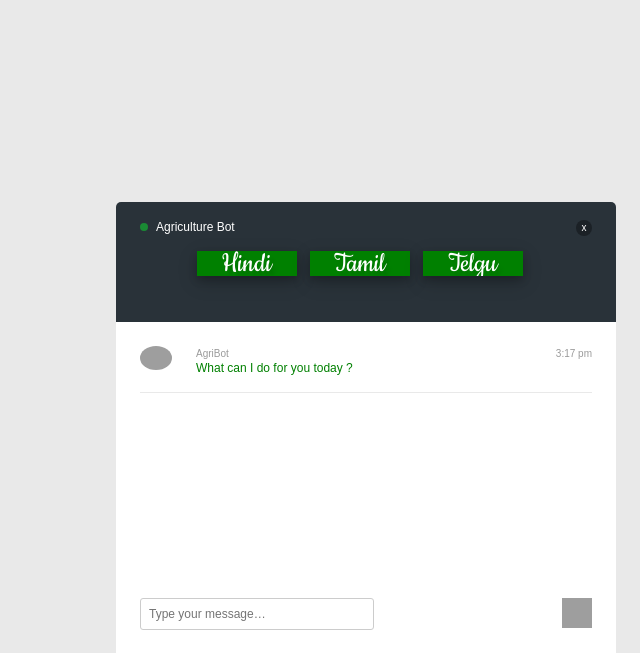
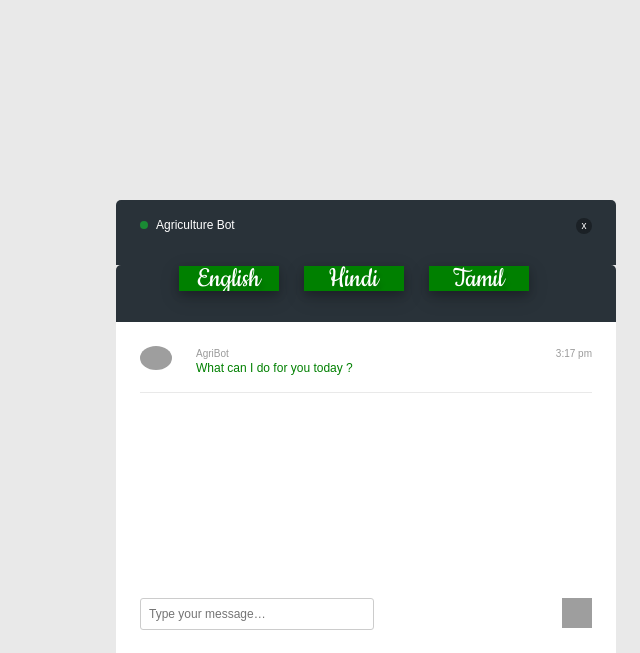
Before and after one commit to mayank2498/SIH-server, a Django app: page /home/ in a window 1280 px wide. Shown: the part 134-787 px from the top of the page, without its empty margins (640-1280 px from the left). Run offline with Django 3.2, Linux system fonts and the light colour scheme; some libraries are stand-ins or nearby versions; some web fonts are replaced; grey boxes are pictures that could not be loaded.

Commit message:
chat bot done , some UI changes needed

```diff
--- a/templates/home/chatbot.html
+++ b/templates/home/chatbot.html
@@ -217,6 +217,14 @@ p { margin: 0; }
   font-style: italic;
   margin: 0 0 0 80px;
 }
+.mayank{
+	background: #293239;
+  border-radius: 5px 5px 0 0;
+  color: #fff;
+  cursor: pointer;
+  padding: 1px 0px;
+}
+
 
 
 
@@ -241,24 +249,26 @@ p { margin: 0; }
 			<h4>Agriculture Bot</h4><br>
 
 			<span class="chat-message-counter">Ask</span>
+
+
+
+		</header>
+		<div class="mayank">
 			<div class="container-fluid">
-
 			  <div class="row">
+			  	<div class="col-lg-3">
+							<input id="ENGLISH" class="mihir" type="button" value="English"></input>
+			   		</div>
 			    	<div class="col-lg-3">
 			     		 <input id="HINDI" class="mihir" type="button" value="Hindi"></input>
 			    	</div>
 			   		 <div class="col-lg-3">
 							<input id="TAMIL" class="mihir" type="button" value="Tamil"></input>
 			   		</div>
-			   		 <div class="col-lg-3">
-							<input id="TELGU" class="mihir" type="button" value="Telgu"></input>
-			   		</div>
+
 			  	</div>
 			</div>
-
-
-
-		</header>
+		</div>
 
 		<div class="chat">
 
@@ -305,7 +315,7 @@ p { margin: 0; }
 
 	<script src="https://ajax.googleapis.com/ajax/libs/jquery/2.0.2/jquery.min.js"></script>
 	<script type="text/javascript">
-		(function() {
+
 
 	$('#live-chat header').on('click', function() {
 
@@ -321,11 +331,12 @@ p { margin: 0; }
 
 	});
 
-}) ();
+
 	</script>
 
 
 	<script type="text/javascript">
+
 
 		var host = 'localhost';
 		var nodejs_port = '4000';
@@ -363,7 +374,15 @@ p { margin: 0; }
 				var content = $('<p></p>').append(result.english);
 				var image = $("<img style='margin-left:-55px;border-radius:50%' src='https://image.freepik.com/free-photo/robot-doing-the-peace-sign_1048-3527.jpg' alt='' width='32' height='32'>");
 
-
+				var voice_ENGLISH = $('#ENGLISH');
+				voice_ENGLISH.click(function(){
+					if(responsiveVoice.isPlaying()) {
+						responsiveVoice.pause();
+					}
+					else{
+						responsiveVoice.speak( result.english ,"UK English Male");
+					}
+				});
 
 				var voice_HINDI = $('#HINDI');
 				voice_HINDI.click(function(){
@@ -377,8 +396,8 @@ p { margin: 0; }
 
 
 				var voice_TAMIL = $('#TAMIL');
-				voice_TAMIL.click(function(e){
-					e.preventDefault();
+				voice_TAMIL.click(function(){
+
 					if(responsiveVoice.isPlaying()) {
 						responsiveVoice.pause();
 					}
@@ -387,15 +406,7 @@ p { margin: 0; }
 					}
 				});
 
-				var voice_TELGU = $('#TELGU');
-				voice_TELGU.click(function(){
-					if(responsiveVoice.isPlaying()) {
-						responsiveVoice.pause();
-					}
-					else{
-						responsiveVoice.speak( result.telgu ,"Telgu",{rate: 0.75});
-					}
-				});
+
 
 
 				var chatMessageContent = $('<div class="chat-message-content clearfix">').append(image,time,username,content,"<hr><br>");
```
Also changed, not shown: 2 other files.
